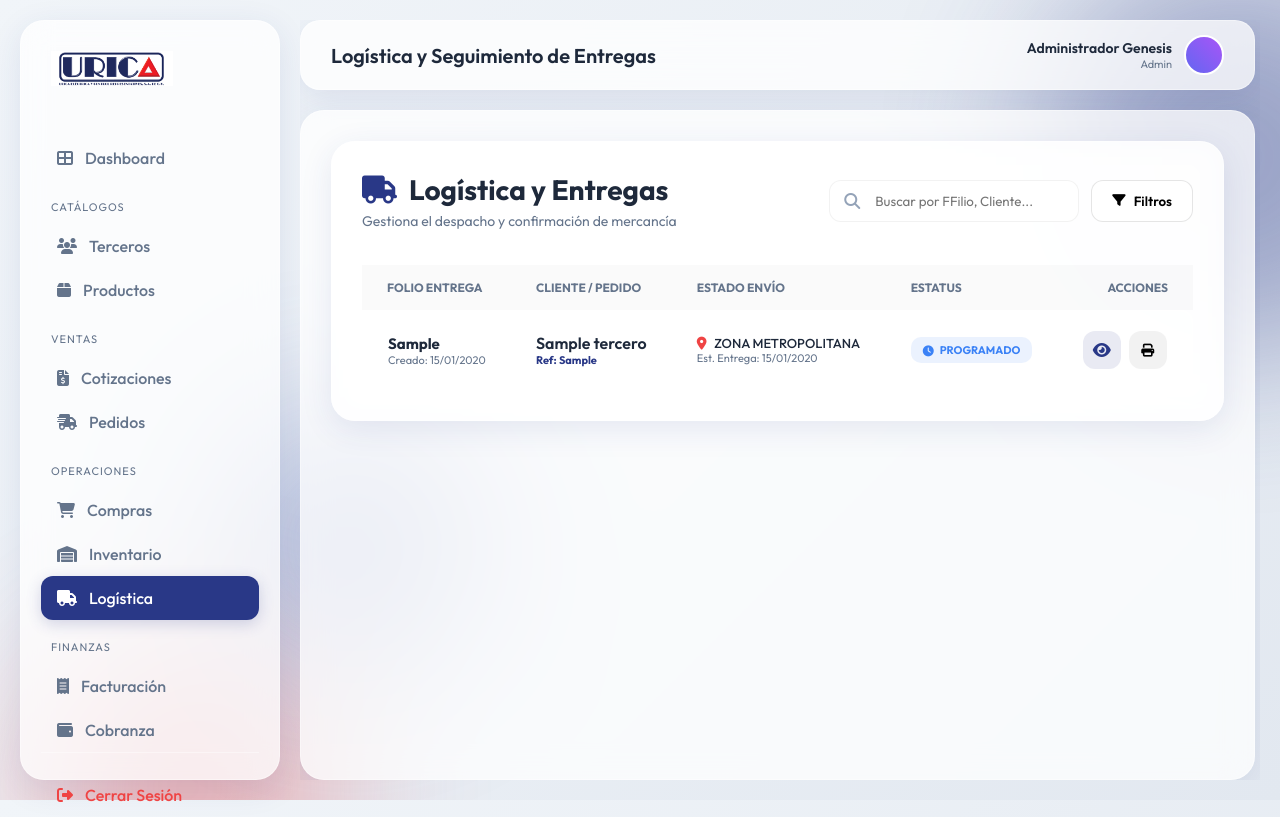
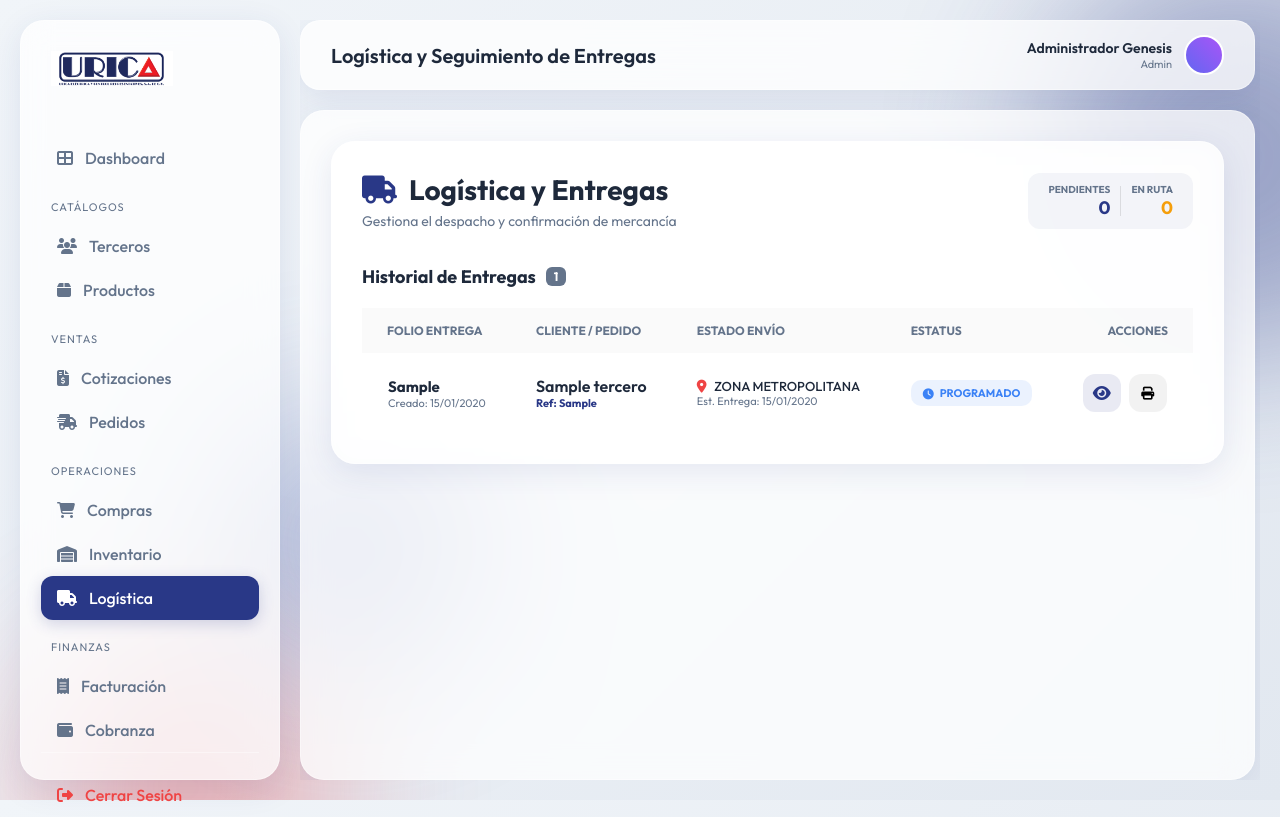
Before and after one commit to CristophWeb55/erp, a PHP site: page /ERP/index.php?controller=Logistica in a window 1280 px wide. Run offline with PHP 8.4, Linux system fonts and the light colour scheme; the visitor is signed in with stand-in values (Sample User, id 1); tables that the repository leaves empty hold one stand-in row (values such as "Sample post").

Commit message:
Mejora del tablero de Logística: Lista de pedidos pendientes por programar

```diff
--- a/app/controllers/LogisticaController.php
+++ b/app/controllers/LogisticaController.php
@@ -9,11 +9,13 @@ class LogisticaController extends Controller
     {
         $logisticaModel = new Logistica();
         $entregas = $logisticaModel->getAll();
+        $pendientes = $logisticaModel->getPendingOrders();
 
         $data = [
             'pageTitle' => 'Logística y Seguimiento de Entregas',
             'controller' => 'Logistica',
-            'entregas' => $entregas
+            'entregas' => $entregas,
+            'pendientes' => $pendientes
         ];
 
         $this->view('entregas/index', $data);
--- a/app/models/Logistica.php
+++ b/app/models/Logistica.php
@@ -124,4 +124,20 @@ class Logistica
         ");
         return $stmt->execute([$firmaBase64, $notas, $id]);
     }
+
+    /**
+     * Obtiene pedidos surtidos que aún no tienen una entrega generada
+     */
+    public function getPendingOrders()
+    {
+        $stmt = $this->db->query("
+            SELECT p.*, t.nombre_razon_social as cliente
+            FROM pedidos p
+            JOIN terceros t ON p.cliente_id = t.id
+            LEFT JOIN entregas e ON p.id = e.pedido_id
+            WHERE p.estatus = 'Surtido' AND e.id IS NULL
+            ORDER BY p.fecha_pedido DESC
+        ");
+        return $stmt->fetchAll(PDO::FETCH_ASSOC);
+    }
 }
--- a/app/views/entregas/index.php
+++ b/app/views/entregas/index.php
@@ -13,29 +13,88 @@
         </div>
 
         <div style="display: flex; gap: 12px;">
-            <div class="search-bar" style="position: relative;">
-                <i class="fas fa-search"
-                    style="position: absolute; left: 15px; top: 50%; transform: translateY(-50%); color: #94a3b8;"></i>
-                <input type="text" placeholder="Buscar por FFilio, Cliente..."
-                    style="padding: 12px 20px 12px 45px; border-radius: 12px; border: 1px solid rgba(0,0,0,0.05); background: white; width: 250px; font-family: inherit;">
+            <div
+                style="background: rgba(41, 56, 135, 0.05); padding: 10px 20px; border-radius: 12px; display: flex; align-items: center; gap: 10px;">
+                <div style="text-align: right;">
+                    <p
+                        style="margin: 0; font-size: 10px; color: var(--text-secondary); font-weight: 700; text-transform: uppercase;">
+                        Pendientes</p>
+                    <p style="margin: 0; font-size: 18px; font-weight: 800; color: var(--accent-color);">
+                        <?= count($pendientes) ?></p>
+                </div>
+                <div style="width: 1px; height: 30px; background: rgba(0,0,0,0.1);"></div>
+                <div style="text-align: right;">
+                    <p
+                        style="margin: 0; font-size: 10px; color: var(--text-secondary); font-weight: 700; text-transform: uppercase;">
+                        En Ruta</p>
+                    <p style="margin: 0; font-size: 18px; font-weight: 800; color: #f59e0b;">
+                        <?= count(array_filter($entregas, fn($e) => $e['estatus'] == 'En Tránsito')) ?></p>
+                </div>
             </div>
-            <button class="btn btn-secondary"
-                style="border-radius: 12px; padding: 10px 20px; border: 1px solid rgba(0,0,0,0.1); background: white; display: flex; align-items: center; gap: 8px;">
-                <i class="fas fa-filter"></i> Filtros
-            </button>
         </div>
     </div>
 
     <!-- 🔔 NOTIFICACIONES -->
-    <?php if (isset($_GET['msg']) && $_GET['msg'] == 'created'): ?>
-        <div
-            style="background: rgba(16, 185, 129, 0.1); border: 1px solid #10b981; color: #10b981; padding: 15px 25px; border-radius: 16px; display: flex; align-items: center; gap: 15px; margin-bottom: 25px; animation: slideDown 0.5s ease-out;">
-            <i class="fas fa-check-circle" style="font-size: 20px;"></i>
-            <span style="font-weight: 700;">¡Orden de entrega generada con éxito!</span>
-        </div>
+    <?php if (isset($_GET['msg'])): ?>
+        <?php if ($_GET['msg'] == 'created'): ?>
+            <div
+                style="background: rgba(16, 185, 129, 0.1); border: 1px solid #10b981; color: #10b981; padding: 15px 25px; border-radius: 16px; display: flex; align-items: center; gap: 15px; margin-bottom: 25px; animation: slideDown 0.5s ease-out;">
+                <i class="fas fa-check-circle" style="font-size: 20px;"></i>
+                <span style="font-weight: 700;">¡Orden de entrega generada con éxito!</span>
+            </div>
+        <?php endif; ?>
     <?php endif; ?>
 
-    <!-- Tabla de Entregas -->
+    <!-- 🚚 SECCIÓN: PEDIDOS POR PROGRAMAR -->
+    <?php if (!empty($pendientes)): ?>
+        <div style="margin-bottom: 40px;">
+            <div style="display: flex; align-items: center; gap: 10px; margin-bottom: 20px;">
+                <h3 style="margin: 0; font-size: 18px; font-weight: 800; color: var(--text-primary);">Pedidos Listos para
+                    Entrega</h3>
+                <span
+                    style="background: var(--accent-color); color: white; padding: 2px 8px; border-radius: 6px; font-size: 12px; font-weight: 700;"><?= count($pendientes) ?></span>
+            </div>
+
+            <div style="display: grid; grid-template-columns: repeat(auto-fill, minmax(300px, 1fr)); gap: 20px;">
+                <?php foreach ($pendientes as $p): ?>
+                    <div class="pending-card"
+                        style="background: white; border: 1px solid rgba(41, 56, 135, 0.1); border-radius: 20px; padding: 20px; display: flex; flex-direction: column; gap: 15px; transition: all 0.3s ease;">
+                        <div style="display: flex; justify-content: space-between; align-items: flex-start;">
+                            <div>
+                                <span
+                                    style="font-size: 11px; font-weight: 700; color: var(--accent-color); text-transform: uppercase;"><?= $p['folio'] ?></span>
+                                <h4 style="margin: 5px 0 0 0; font-size: 15px; font-weight: 800; color: var(--text-primary);">
+                                    <?= $p['cliente'] ?></h4>
+                            </div>
+                            <div
+                                style="background: rgba(16, 185, 129, 0.1); color: #10b981; padding: 4px 8px; border-radius: 8px; font-size: 10px; font-weight: 800;">
+                                SURTIDO</div>
+                        </div>
+
+                        <div style="display: flex; justify-content: space-between; align-items: center; margin-top: auto;">
+                            <div style="font-size: 12px; color: var(--text-secondary);">
+                                <i class="far fa-calendar-alt"></i> <?= date('d/m/Y', strtotime($p['fecha_pedido'])) ?>
+                            </div>
+                            <a href="index.php?controller=Logistica&action=generate&pedido_id=<?= $p['id'] ?>"
+                                class="btn-generate"
+                                style="background: var(--accent-color); color: white; border: none; padding: 8px 15px; border-radius: 10px; font-size: 12px; font-weight: 700; text-decoration: none; display: flex; align-items: center; gap: 8px;">
+                                <i class="fas fa-plus"></i> Programar
+                            </a>
+                        </div>
+                    </div>
+                <?php endforeach; ?>
+            </div>
+        </div>
+        <hr style="border: none; border-top: 1px solid rgba(0,0,0,0.05); margin-bottom: 40px;">
+    <?php endif; ?>
+
+    <!-- Tabla de Entregas ya Programadas -->
+    <div style="display: flex; align-items: center; gap: 10px; margin-bottom: 20px;">
+        <h3 style="margin: 0; font-size: 18px; font-weight: 800; color: var(--text-primary);">Historial de Entregas</h3>
+        <span
+            style="background: #64748b; color: white; padding: 2px 8px; border-radius: 6px; font-size: 12px; font-weight: 700;"><?= count($entregas) ?></span>
+    </div>
+
     <div style="overflow-x: auto;">
         <table style="width: 100%; border-collapse: separate; border-spacing: 0;">
             <thead>
@@ -62,7 +121,7 @@
                     <tr>
                         <td colspan="5" style="padding: 50px; text-align: center; color: var(--text-secondary);">
                             <i class="fas fa-box-open" style="font-size: 40px; margin-bottom: 15px; opacity: 0.3;"></i>
-                            <p>No hay entregas registradas actualmente.</p>
+                            <p>No hay entregas programadas actualmente.</p>
                         </td>
                     </tr>
                 <?php else: ?>
@@ -164,4 +223,15 @@
         border: 1px solid var(--glass-border);
         box-shadow: var(--glass-shadow);
     }
+
+    .pending-card:hover {
+        transform: translateY(-5px);
+        box-shadow: 0 10px 20px rgba(41, 56, 135, 0.08);
+        border-color: var(--accent-color);
+    }
+
+    .btn-generate:hover {
+        background: var(--accent-hover) !important;
+        transform: scale(1.05);
+    }
 </style>
```
